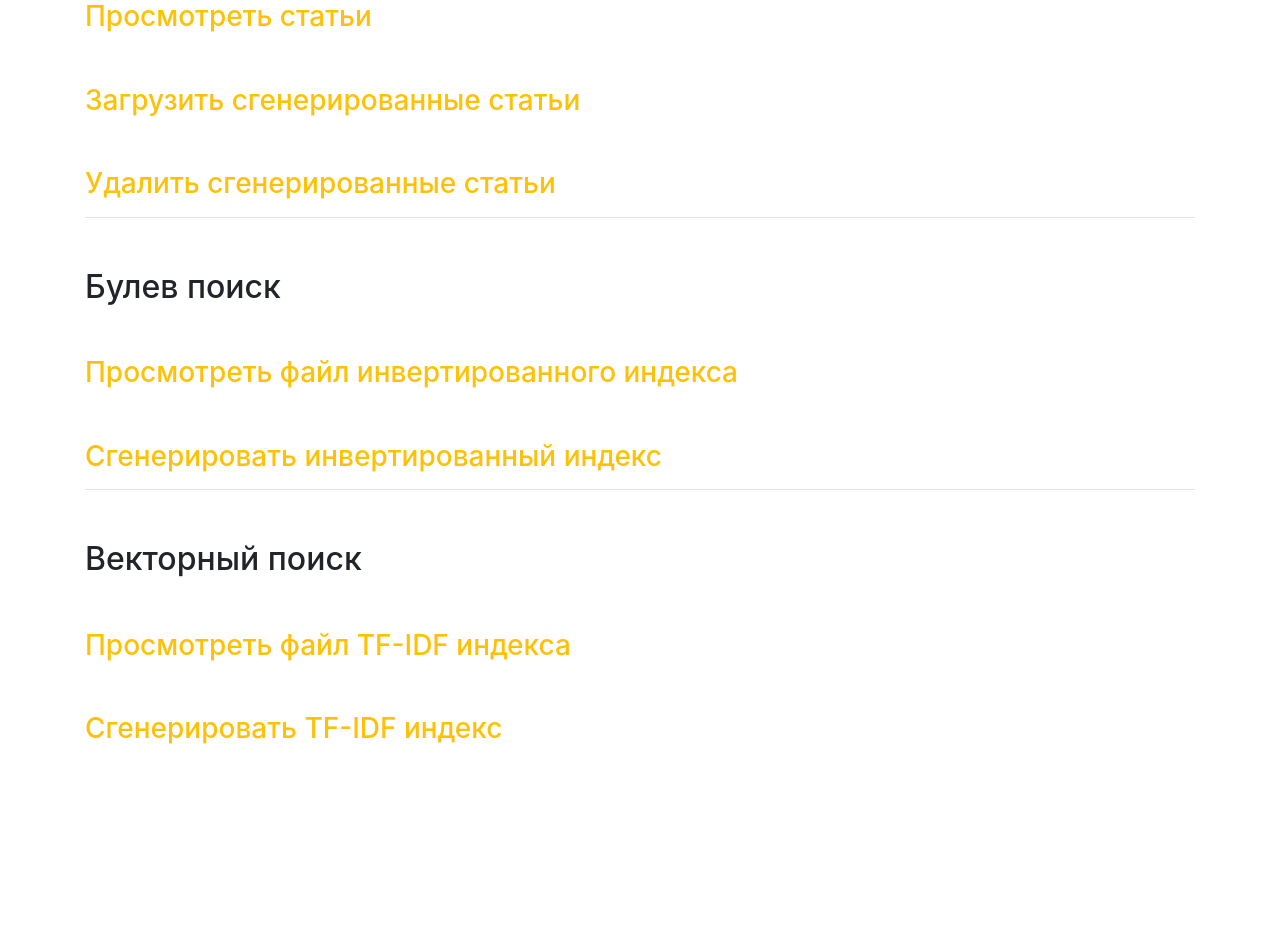
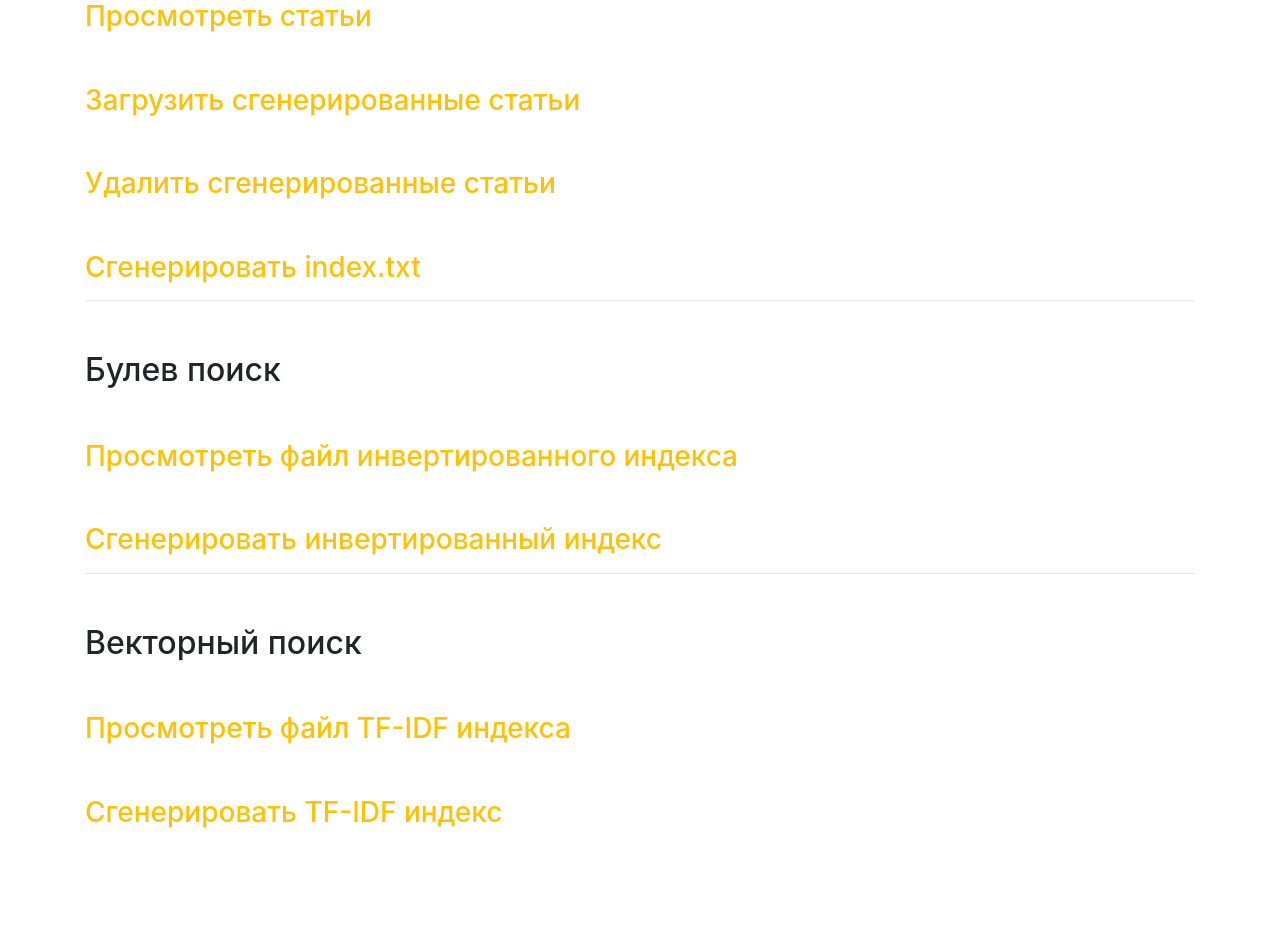
Before and after one commit to Elzewire/InfoSearch, a Django app: page /options/ in a window 1280 px wide. Shown: the part 460-1390 px from the top of the page. Before the commit the page ends 1204 px from the top, so only its background shows below. Run offline with Django 3.2, Linux system fonts and the light colour scheme; some libraries are stand-ins or nearby versions.

Commit message:
index.txt file fix

```diff
--- a/InfoSearch/settings.py
+++ b/InfoSearch/settings.py
@@ -125,5 +125,6 @@ MEDIA_ROOT = os.path.join(BASE_DIR, 'media')
 WEB_PAGES_FILE = 'web_pages.txt'
 WIKI_URL = 'https://ru.wikipedia.org/wiki/Служебная:Случайная_страница'
 INDEX_FILE = 'index.txt'
+INV_INDEX_FILE = 'inv_index.txt'
 TF_IDF_INDEX_FILE = 'tf_idf_index.txt'
 DOWNLOADS_PATH = 'downloads'
--- a/main_app/urls.py
+++ b/main_app/urls.py
@@ -1,12 +1,13 @@
 from django.urls import path
 
 from main_app.views import OptionsView, generate_view, download_view, delete_view, generate_inv_index, \
-    generate_tf_idf_index, vector_search, boolean_search, ArticlesView
+    generate_tf_idf_index, vector_search, boolean_search, ArticlesView, gen_index
 
 urlpatterns = [
     path('', OptionsView.as_view(), name="options"),
     path('articles/', ArticlesView.as_view(), name="articles"),
     path('generate/', generate_view, name="generate"),
+    path('gen_index/', gen_index, name="gen_index"),
     path('download/', download_view, name="download"),
     path('delete/', delete_view, name="delete"),
     path('inv_index/', generate_inv_index, name="inv_index"),
--- a/main_app/views.py
+++ b/main_app/views.py
@@ -4,7 +4,7 @@ from math import log2
 from django.shortcuts import redirect, render
 from django.views.generic import TemplateView, ListView
 
-from InfoSearch.settings import STATICFILES_DIRS, WEB_PAGES_FILE, INDEX_FILE, TF_IDF_INDEX_FILE
+from InfoSearch.settings import STATICFILES_DIRS, WEB_PAGES_FILE, INDEX_FILE, TF_IDF_INDEX_FILE, INV_INDEX_FILE
 from main_app.models import Document
 from s_engine.crawler import Crawler
 from s_engine.helpers import get_random_wiki_pages, cos_sim, bool_statement_to_postfix
@@ -41,11 +41,13 @@ def download_view(request):
         docs.delete()
         crawler = Crawler()
         index = 0
-        for url in open(os.path.join(STATICFILES_DIRS[0], WEB_PAGES_FILE)):
+        f = open(os.path.join(STATICFILES_DIRS[0], WEB_PAGES_FILE))
+        for url in f:
             name, path = crawler.crawl(url.replace('\n', ' '))
             doc = Document.objects.create(index=index, url=url, name=name, file=path)
             doc.save()
             index += 1
+        f.close()
     return redirect("options")
 
 
@@ -53,6 +55,15 @@ def delete_view(request):
     if request.method == 'GET':
         docs = Document.objects.all()
         docs.delete()
+    return redirect("options")
+
+
+def gen_index(request):
+    if request.method == 'GET':
+        ixfile = open(os.path.join(STATICFILES_DIRS[0], INDEX_FILE), 'w')
+        for d in Document.objects.all():
+            ixfile.write('{} {} {}\n'.format(d.index, d.file.path, d.url))
+        ixfile.close()
     return redirect("options")
 
 
@@ -68,7 +79,7 @@ def generate_inv_index(request):
                 if l not in rev_index.keys():
                     rev_index[l] = set()
                 rev_index[l].add(d.index)
-        ixfile = open(os.path.join(STATICFILES_DIRS[0], INDEX_FILE), 'w')
+        ixfile = open(os.path.join(STATICFILES_DIRS[0], INV_INDEX_FILE), 'w')
         for k in rev_index.keys():
             ixfile.write('{} {}\n'.format(k, ' '.join(str(s) for s in rev_index[k])))
         ixfile.close()
@@ -80,7 +91,7 @@ def generate_tf_idf_index(request):
         # Рассчёт IDF
         docs = Document.objects.all()
         idf = {}
-        ixfile = open(os.path.join(STATICFILES_DIRS[0], INDEX_FILE), 'r')
+        ixfile = open(os.path.join(STATICFILES_DIRS[0], INV_INDEX_FILE), 'r')
         for l in ixfile.readlines():
             lemma = l.split(' ')[0]
             idf[lemma] = log2(len(docs) / len(l.split(' ')[1:]))
--- a/templates/options.html
+++ b/templates/options.html
@@ -41,9 +41,10 @@
         <h3 style="margin-top: 50px"><a class="text-warning" href="{% url "articles" %}">Просмотреть статьи</a></h3>
         <h3 style="margin-top: 50px"><a class="text-warning" href="{% url "download" %}">Загрузить сгенерированные статьи</a></h3>
         <h3 style="margin-top: 50px"><a class="text-warning" href="{% url "delete" %}">Удалить сгенерированные статьи</a></h3>
+        <h3 style="margin-top: 50px"><a class="text-warning" href="{% url "gen_index" %}">Сгенерировать index.txt</a></h3>
         <hr>
         <h2 style="margin-top: 50px">Булев поиск</h2>
-        <h3 style="margin-top: 50px"><a class="text-warning" href="{% static "index.txt" %}">Просмотреть файл инвертированного индекса</a></h3>
+        <h3 style="margin-top: 50px"><a class="text-warning" href="{% static "inv_index.txt" %}">Просмотреть файл инвертированного индекса</a></h3>
         <h3 style="margin-top: 50px"><a class="text-warning" href="{% url "inv_index" %}">Сгенерировать инвертированный индекс</a></h3>
         <hr>
         <h2 style="margin-top: 50px">Векторный поиск</h2>
```
